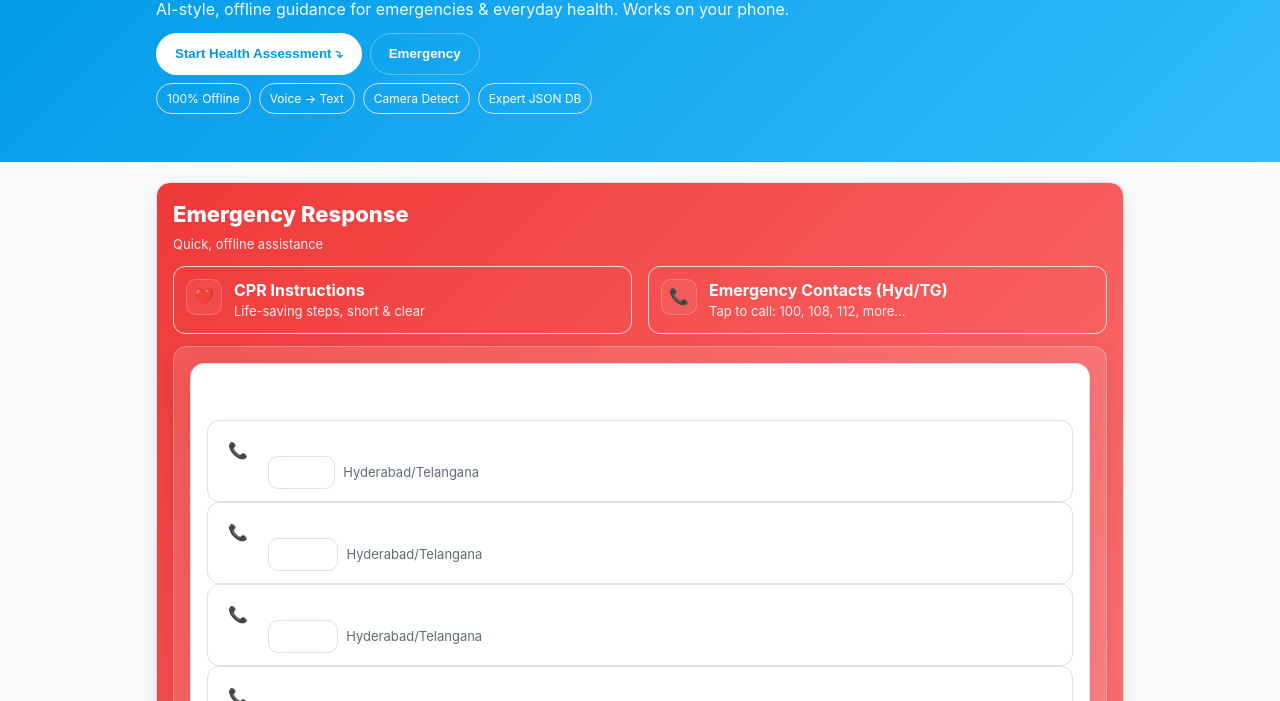
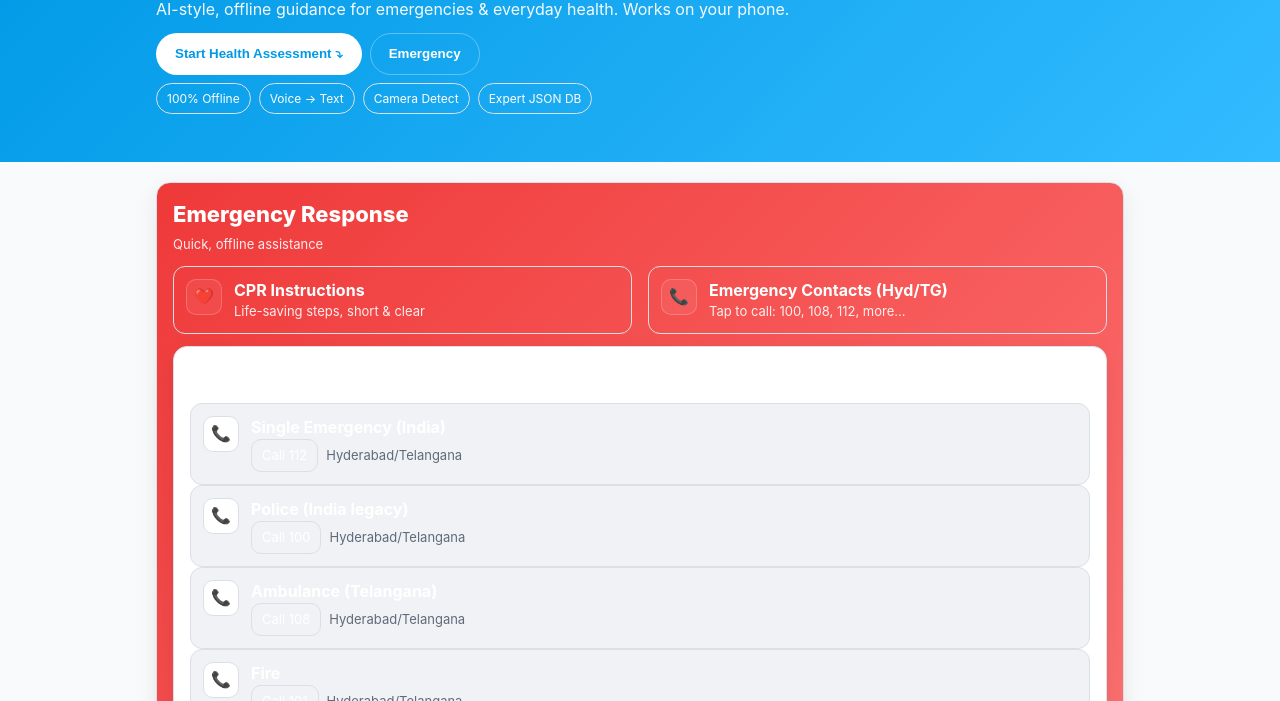
Before and after one commit to bhanuvarshith0007-del/Assistant-, a plain HTML site: page index.html in a window 1280 px wide. Both pictures are taken after a click on the element 877 px from the left and 398 px from the top of the page. Shown: the part 99-800 px from the top of the page. Drawn offline with Linux system fonts and the light colour scheme.

Commit message:
Update index.html

```diff
--- a/index.html
+++ b/index.html
@@ -142,8 +142,7 @@
           </div>
         </div>
 
-        <div id="emgDisplay" class="card pad mt12" style="background:#ffffff20;border-color:#ffffff40"></div>
-      </div>
+        <div id="emgDisplay" class="hidden mt12"></div>
     </section>
 
     <!-- ======= HEALTH CATEGORIES ======= -->
@@ -431,19 +430,32 @@
        EMERGENCY: CPR & CONTACTS
        ============================================================ */
     function showCPR(){
-      emgDisplay.innerHTML = cardBlock("CPR — Step by Step", DB.emergency.cprSteps);
+  emgDisplay.classList.remove('hidden');
+  emgDisplay.innerHTML = `
+    <div class="card pad" style="background:#fff;border-color:hsl(var(--border))">
+      ${cardBlock("CPR — Step by Step", DB.emergency.cprSteps)}
+    </div>`;
 }
+
 function showContacts(){
+  emgDisplay.classList.remove('hidden');
   const rows = DB.emergency.contactsHYD.map(c=>{
-        return `<div class="tap call">
-          <div class="icon">📞</div>
+    return `<div class="tap call" style="background:hsl(var(--muted));border-color:hsl(var(--border))">
+      <div class="icon" style="background:white;border-color:hsl(var(--border))">📞</div>
       <div>
         <div class="strong">${c.label}</div>
-            <div class="row small"><a href="tel:${c.number}" class="tag">Call ${c.number}</a><span class="muted">Hyderabad/Telangana</span></div>
+        <div class="row small">
+          <a href="tel:${c.number}" class="tag">Call ${c.number}</a>
+          <span class="muted">Hyderabad/Telangana</span>
+        </div>
       </div>
     </div>`;
   }).join('');
-      emgDisplay.innerHTML = `<div class="card pad"><div class="title mb8">Emergency Contacts</div>${rows}</div>`;
+  emgDisplay.innerHTML = `
+    <div class="card pad" style="background:#fff;border-color:hsl(var(--border))">
+      <div class="title mb8">Emergency Contacts</div>
+      ${rows}
+    </div>`;
 }
 
     /* ============================================================
```
Lines whose indentation alone changed are shown as unchanged.
